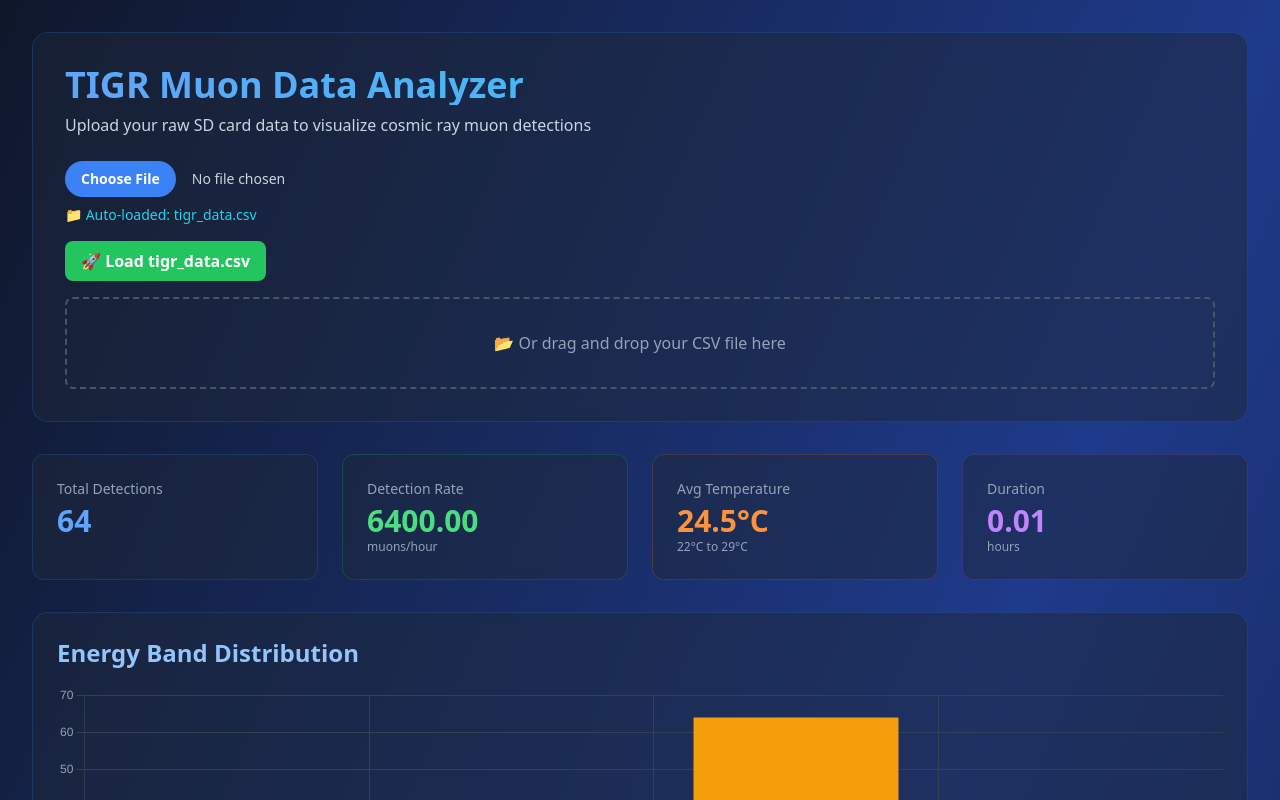
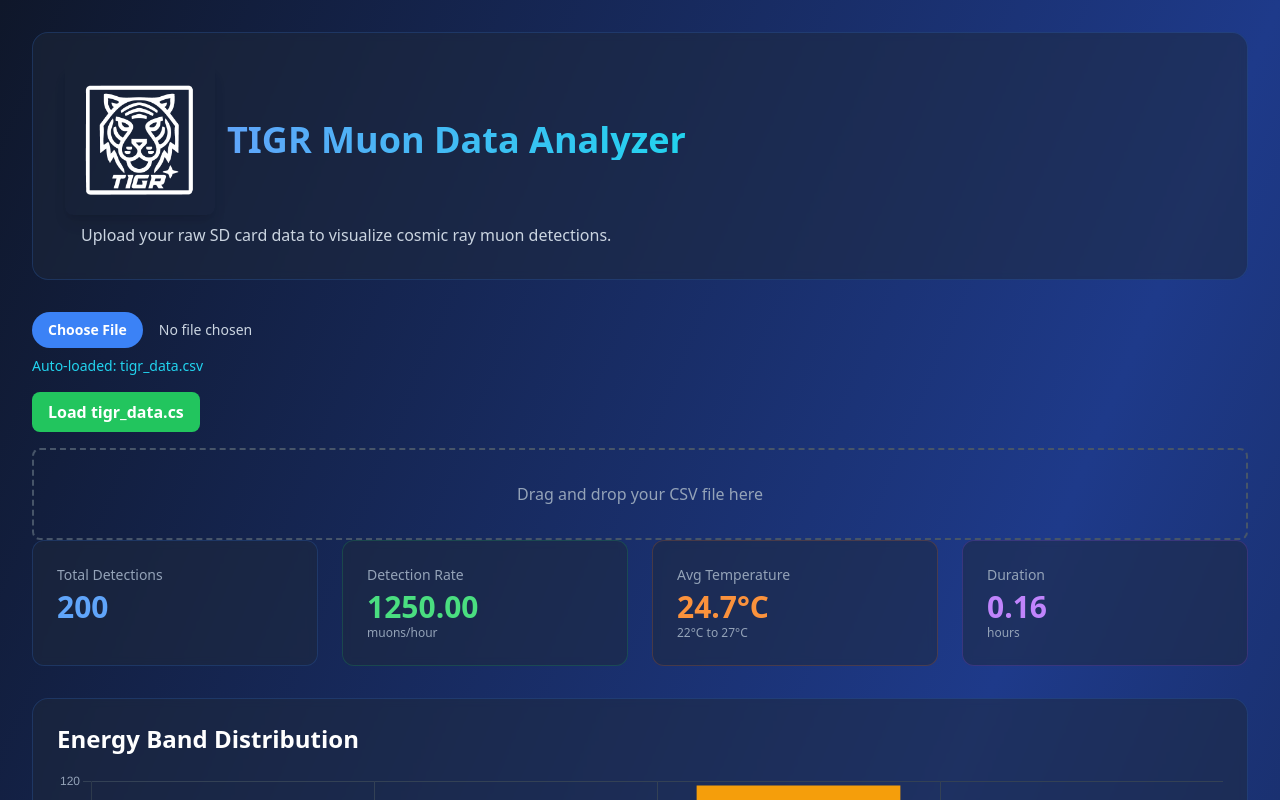
Before and after one commit to jpmcleese/ECE493-CosmicWatch, a plain HTML site: page TIGR/src/TIGRAnalyzer/tigr_analyzer_autoload.html in a window 1280 px wide. Shown: the top 800 px of the page. Drawn offline with nearby package versions, Linux system fonts and the light colour scheme.

Commit message:
TIGR Analyzer App Complete

```diff
--- a/TIGR/src/TIGRAnalyzer/tigr_analyzer_autoload.html
+++ b/TIGR/src/TIGRAnalyzer/tigr_analyzer_autoload.html
@@ -16,12 +16,17 @@
         <div class="max-w-7xl mx-auto">
             <!-- Header -->
             <div class="bg-slate-800/50 backdrop-blur-sm rounded-2xl p-6 md:p-8 mb-8 border border-blue-500/20">
-                <h1 class="text-3xl md:text-4xl font-bold text-transparent bg-clip-text bg-gradient-to-r from-blue-400 to-cyan-400 mb-2">
-                    TIGR Muon Data Analyzer
-                </h1>
-                <p class="text-slate-300 text-sm md:text-base">
-                    Upload your raw SD card data to visualize cosmic ray muon detections
+                <div class="flex items-center gap-3 mb-2">
+                    <img src="tigr_logo.png" alt="TIGR Logo" class="w-[150px] h-[150px] rounded-lg shadow-lg">
+                    <h1 class="text-3xl md:text-4xl font-bold text-transparent bg-clip-text bg-gradient-to-r from-blue-400 to-cyan-400">
+                         TIGR Muon Data Analyzer
+                    </h1>
+                </div>
+                <p class="text-slate-300 text-sm md:text-base ml-4">
+                    Upload your raw SD card data to visualize cosmic ray muon detections.
                 </p>
+        </div>
+
 
                 <div class="mt-6">
                     <input
@@ -43,12 +48,12 @@
                         class="mt-4 px-4 py-2 bg-green-500 text-white rounded-lg font-semibold hover:bg-green-600 transition"
                         style="display: none;"
                     >
-                        🚀 Load tigr_data.csv
+                        Load tigr_data.cs
                     </button>
 
                     <!-- Drop zone -->
                     <div id="dropZone" class="mt-4 border-2 border-dashed border-slate-600 rounded-lg p-8 text-center text-slate-400 hover:border-blue-500 hover:text-blue-400 transition cursor-pointer">
-                        📂 Or drag and drop your CSV file here
+                        Drag and drop your CSV file here
                     </div>
                 </div>
             </div>
@@ -83,7 +88,7 @@
             <div id="chartsContainer" class="hidden space-y-8">
                 <!-- Energy Distribution -->
                 <div class="bg-slate-800/50 backdrop-blur-sm rounded-2xl p-6 border border-blue-500/20">
-                    <h2 class="text-2xl font-bold text-blue-300 mb-4">Energy Band Distribution</h2>
+                    <h2 class="text-2xl font-bold text-white mb-4">Energy Band Distribution</h2>
                     <div class="chart-container">
                         <canvas id="bandChart"></canvas>
                     </div>
@@ -91,7 +96,7 @@
 
                 <!-- Detection Timeline -->
                 <div class="bg-slate-800/50 backdrop-blur-sm rounded-2xl p-6 border border-blue-500/20">
-                    <h2 class="text-2xl font-bold text-blue-300 mb-4">Detection Timeline</h2>
+                    <h2 class="text-2xl font-bold text-white mb-4">Detection Timeline</h2>
                     <div class="chart-container">
                         <canvas id="timelineChart"></canvas>
                     </div>
@@ -99,7 +104,7 @@
 
                 <!-- Temperature Chart -->
                 <div class="bg-slate-800/50 backdrop-blur-sm rounded-2xl p-6 border border-blue-500/20">
-                    <h2 class="text-2xl font-bold text-blue-300 mb-4">Temperature During Detections</h2>
+                    <h2 class="text-2xl font-bold text-white mb-4">Temperature During Detections</h2>
                     <div class="chart-container">
                         <canvas id="tempChart"></canvas>
                     </div>
@@ -107,7 +112,7 @@
 
                 <!-- Data Table -->
                 <div class="bg-slate-800/50 backdrop-blur-sm rounded-2xl p-6 border border-blue-500/20">
-                    <h2 class="text-2xl font-bold text-blue-300 mb-4">Recent Detections (Last 20)</h2>
+                    <h2 class="text-2xl font-bold text-white mb-4">Recent Detections (Last 20)</h2>
                     <div class="overflow-x-auto">
                         <table class="w-full text-sm text-left text-slate-300">
                             <thead class="text-xs uppercase bg-slate-700/50">
@@ -129,7 +134,7 @@
             <div id="noDataMessage" class="bg-slate-800/50 backdrop-blur-sm rounded-2xl p-12 border border-blue-500/20 text-center">
                 <div class="text-6xl mb-4">📊</div>
                 <h3 class="text-2xl font-bold text-slate-300 mb-2">No Data Loaded</h3>
-                <p class="text-slate-400 mb-6">Upload your TIGR SD card data file to see visualizations</p>
+                <p class="text-slate-400 mb-6">Upload your TIGR SD card data file to see visualizations.</p>
                 <div class="mt-6 text-left max-w-2xl mx-auto bg-slate-900/50 p-6 rounded-lg">
                     <p class="text-sm text-slate-400 mb-2 font-semibold">Expected CSV format:</p>
                     <code class="text-xs text-cyan-400 block whitespace-pre font-mono">Muon#,Band,Date,Time,TempC
@@ -397,7 +402,7 @@
                     const text = await response.text();
                     data = parseData(text);
                     if (data.length > 0) {
-                        document.getElementById('fileName').textContent = '📁 Auto-loaded: tigr_data.csv';
+                        document.getElementById('fileName').textContent = 'Auto-loaded: tigr_data.csv';
                         document.getElementById('fileName').classList.remove('hidden');
                         const stats = calculateStats(data);
                         updateUI(data, stats);
--- a/TIGR/src/TIGRAnalyzer/tigr_data.csv
+++ b/TIGR/src/TIGRAnalyzer/tigr_data.csv
@@ -1,65 +1,201 @@
 Muon#,Band,Date,Time,TempC
 0,3,2025-10-14,12:00:10,27
-1,3,2025-10-14,12:00:11,24
-2,3,2025-10-14,12:00:16,22
-3,3,2025-10-14,12:00:16,28
-4,3,2025-10-14,12:00:16,23
-5,3,2025-10-14,12:00:16,23
-6,3,2025-10-14,12:00:17,24
-7,3,2025-10-14,12:00:17,23
-8,3,2025-10-14,12:00:17,24
-9,3,2025-10-14,12:00:17,23
-10,3,2025-10-14,12:00:18,24
-11,3,2025-10-14,12:00:18,23
-12,3,2025-10-14,12:00:18,22
-13,3,2025-10-14,12:00:18,23
-14,3,2025-10-14,12:00:19,26
-15,3,2025-10-14,12:00:19,25
-16,3,2025-10-14,12:00:29,27
-17,3,2025-10-14,12:00:39,27
-18,3,2025-10-14,12:00:40,23
-19,3,2025-10-14,12:00:40,24
-20,3,2025-10-14,12:00:40,23
-21,3,2025-10-14,12:00:40,24
-22,3,2025-10-14,12:00:40,27
-23,3,2025-10-14,12:00:40,24
-24,3,2025-10-14,12:00:41,24
-25,3,2025-10-14,12:00:41,24
-26,3,2025-10-14,12:00:41,27
-27,3,2025-10-14,12:00:41,23
-28,3,2025-10-14,12:00:41,23
-29,3,2025-10-14,12:00:41,24
-30,3,2025-10-14,12:00:42,24
-31,3,2025-10-14,12:00:42,24
-32,3,2025-10-14,12:00:42,24
-33,3,2025-10-14,12:00:45,24
-34,3,2025-10-14,12:00:45,24
-35,3,2025-10-14,12:00:45,24
-36,3,2025-10-14,12:00:45,23
-37,3,2025-10-14,12:00:45,24
-38,3,2025-10-14,12:00:46,24
-39,3,2025-10-14,12:00:46,24
-40,3,2025-10-14,12:00:46,27
-41,3,2025-10-14,12:00:46,24
-42,3,2025-10-14,12:00:46,25
-43,3,2025-10-14,12:00:46,25
-44,3,2025-10-14,12:00:46,28
-45,3,2025-10-14,12:00:47,24
-46,3,2025-10-14,12:00:47,25
-47,3,2025-10-14,12:00:47,26
-48,3,2025-10-14,12:00:48,29
-49,3,2025-10-14,12:00:48,24
-50,3,2025-10-14,12:00:48,25
-51,3,2025-10-14,12:00:48,24
-52,3,2025-10-14,12:00:48,24
-53,3,2025-10-14,12:00:50,27
-54,3,2025-10-14,12:00:50,26
-55,3,2025-10-14,12:00:50,26
-56,3,2025-10-14,12:00:50,23
-57,3,2025-10-14,12:00:51,23
-58,3,2025-10-14,12:00:51,26
-59,3,2025-10-14,12:00:54,24
-60,3,2025-10-14,12:00:55,24
-61,3,2025-10-14,12:00:55,24
-62,3,2025-10-14,12:00:56,24
-63,3,2025-10-14,12:00:56,27
+1,2,2025-10-14,12:00:12,24
+2,3,2025-10-14,12:00:15,23
+3,1,2025-10-14,12:00:18,25
+4,3,2025-10-14,12:00:21,26
+5,4,2025-10-14,12:00:23,22
+6,2,2025-10-14,12:00:27,24
+7,3,2025-10-14,12:00:30,23
+8,1,2025-10-14,12:00:32,27
+9,3,2025-10-14,12:00:35,24
+10,3,2025-10-14,12:00:37,26
+11,2,2025-10-14,12:00:39,25
+12,3,2025-10-14,12:00:42,24
+13,4,2025-10-14,12:00:45,23
+14,3,2025-10-14,12:00:48,27
+15,3,2025-10-14,12:00:50,25
+16,2,2025-10-14,12:00:52,24
+17,3,2025-10-14,12:00:55,26
+18,1,2025-10-14,12:00:57,23
+19,3,2025-10-14,12:01:00,24
+20,3,2025-10-14,12:01:03,25
+21,2,2025-10-14,12:01:06,26
+22,3,2025-10-14,12:01:09,24
+23,1,2025-10-14,12:01:12,23
+24,3,2025-10-14,12:01:15,27
+25,4,2025-10-14,12:01:17,25
+26,3,2025-10-14,12:01:20,24
+27,2,2025-10-14,12:01:22,26
+28,3,2025-10-14,12:01:25,23
+29,1,2025-10-14,12:01:28,24
+30,3,2025-10-14,12:01:31,25
+31,3,2025-10-14,12:01:33,24
+32,2,2025-10-14,12:01:36,26
+33,3,2025-10-14,12:01:38,23
+34,4,2025-10-14,12:01:41,27
+35,3,2025-10-14,12:01:44,25
+36,3,2025-10-14,12:01:46,24
+37,2,2025-10-14,12:01:49,26
+38,3,2025-10-14,12:01:51,23
+39,1,2025-10-14,12:01:54,24
+40,3,2025-10-14,12:01:57,25
+41,3,2025-10-14,12:02:00,24
+42,2,2025-10-14,12:02:03,26
+43,3,2025-10-14,12:02:05,23
+44,4,2025-10-14,12:02:08,27
+45,3,2025-10-14,12:02:11,25
+46,3,2025-10-14,12:02:14,24
+47,2,2025-10-14,12:02:16,26
+48,3,2025-10-14,12:02:19,23
+49,1,2025-10-14,12:02:22,24
+50,3,2025-10-14,12:02:25,25
+51,3,2025-10-14,12:02:28,24
+52,2,2025-10-14,12:02:31,26
+53,3,2025-10-14,12:02:34,23
+54,4,2025-10-14,12:02:36,27
+55,3,2025-10-14,12:02:39,25
+56,3,2025-10-14,12:02:42,24
+57,2,2025-10-14,12:02:45,26
+58,3,2025-10-14,12:02:48,23
+59,1,2025-10-14,12:02:51,24
+60,3,2025-10-14,12:02:54,25
+61,3,2025-10-14,12:02:57,24
+62,2,2025-10-14,12:03:00,26
+63,3,2025-10-14,12:03:03,23
+64,4,2025-10-14,12:03:06,27
+65,3,2025-10-14,12:03:09,25
+66,3,2025-10-14,12:03:12,24
+67,2,2025-10-14,12:03:15,26
+68,3,2025-10-14,12:03:18,23
+69,1,2025-10-14,12:03:21,24
+70,3,2025-10-14,12:03:24,25
+71,3,2025-10-14,12:03:27,24
+72,2,2025-10-14,12:03:30,26
+73,3,2025-10-14,12:03:33,23
+74,4,2025-10-14,12:03:36,27
+75,3,2025-10-14,12:03:39,25
+76,3,2025-10-14,12:03:42,24
+77,2,2025-10-14,12:03:45,26
+78,3,2025-10-14,12:03:48,23
+79,1,2025-10-14,12:03:51,24
+80,3,2025-10-14,12:03:54,25
+81,3,2025-10-14,12:03:57,24
+82,2,2025-10-14,12:04:00,26
+83,3,2025-10-14,12:04:03,23
+84,4,2025-10-14,12:04:06,27
+85,3,2025-10-14,12:04:09,25
+86,3,2025-10-14,12:04:12,24
+87,2,2025-10-14,12:04:15,26
+88,3,2025-10-14,12:04:18,23
+89,1,2025-10-14,12:04:21,24
+90,3,2025-10-14,12:04:24,25
+91,3,2025-10-14,12:04:27,24
+92,2,2025-10-14,12:04:30,26
+93,3,2025-10-14,12:04:33,23
+94,4,2025-10-14,12:04:36,27
+95,3,2025-10-14,12:04:39,25
+96,3,2025-10-14,12:04:42,24
+97,2,2025-10-14,12:04:45,26
+98,3,2025-10-14,12:04:48,23
+99,1,2025-10-14,12:04:51,24
+100,3,2025-10-14,12:04:54,25
+101,3,2025-10-14,12:04:57,24
+102,2,2025-10-14,12:05:00,26
+103,3,2025-10-14,12:05:03,23
+104,4,2025-10-14,12:05:06,27
+105,3,2025-10-14,12:05:09,25
+106,3,2025-10-14,12:05:12,24
+107,2,2025-10-14,12:05:15,26
+108,3,2025-10-14,12:05:18,23
+109,1,2025-10-14,12:05:21,24
+110,3,2025-10-14,12:05:24,25
+111,3,2025-10-14,12:05:27,24
+112,2,2025-10-14,12:05:30,26
+113,3,2025-10-14,12:05:33,23
+114,4,2025-10-14,12:05:36,27
+115,3,2025-10-14,12:05:39,25
+116,3,2025-10-14,12:05:42,24
+117,2,2025-10-14,12:05:45,26
+118,3,2025-10-14,12:05:48,23
+119,1,2025-10-14,12:05:51,24
+120,3,2025-10-14,12:05:54,25
+121,3,2025-10-14,12:05:57,24
+122,2,2025-10-14,12:06:00,26
+123,3,2025-10-14,12:06:03,23
+124,4,2025-10-14,12:06:06,27
+125,3,2025-10-14,12:06:09,25
+126,3,2025-10-14,12:06:12,24
+127,2,2025-10-14,12:06:15,26
+128,3,2025-10-14,12:06:18,23
+129,1,2025-10-14,12:06:21,24
+130,3,2025-10-14,12:06:24,25
+131,3,2025-10-14,12:06:27,24
+132,2,2025-10-14,12:06:30,26
+133,3,2025-10-14,12:06:33,23
+134,4,2025-10-14,12:06:36,27
+135,3,2025-10-14,12:06:39,25
+136,3,2025-10-14,12:06:42,24
+137,2,2025-10-14,12:06:45,26
+138,3,2025-10-14,12:06:48,23
+139,1,2025-10-14,12:06:51,24
+140,3,2025-10-14,12:06:54,25
+141,3,2025-10-14,12:06:57,24
+142,2,2025-10-14,12:07:00,26
+143,3,2025-10-14,12:07:03,23
+144,4,2025-10-14,12:07:06,27
+145,3,2025-10-14,12:07:09,25
+146,3,2025-10-14,12:07:12,24
+147,2,2025-10-14,12:07:15,26
+148,3,2025-10-14,12:07:18,23
+149,1,2025-10-14,12:07:21,24
+150,3,2025-10-14,12:07:24,25
+151,3,2025-10-14,12:07:27,24
+152,2,2025-10-14,12:07:30,26
+153,3,2025-10-14,12:07:33,23
+154,4,2025-10-14,12:07:36,27
+155,3,2025-10-14,12:07:39,25
+156,3,2025-10-14,12:07:42,24
+157,2,2025-10-14,12:07:45,26
+158,3,2025-10-14,12:07:48,23
+159,1,2025-10-14,12:07:51,24
+160,3,2025-10-14,12:07:54,25
+161,3,2025-10-14,12:07:57,24
+162,2,2025-10-14,12:08:00,26
+163,3,2025-10-14,12:08:03,23
+164,4,2025-10-14,12:08:06,27
+165,3,2025-10-14,12:08:09,25
+166,3,2025-10-14,12:08:12,24
+167,2,2025-10-14,12:08:15,26
+168,3,2025-10-14,12:08:18,23
+169,1,2025-10-14,12:08:21,24
+170,3,2025-10-14,12:08:24,25
+171,3,2025-10-14,12:08:27,24
+172,2,2025-10-14,12:08:30,26
+173,3,2025-10-14,12:08:33,23
+174,4,2025-10-14,12:08:36,27
+175,3,2025-10-14,12:08:39,25
+176,3,2025-10-14,12:08:42,24
+177,2,2025-10-14,12:08:45,26
+178,3,2025-10-14,12:08:48,23
+179,1,2025-10-14,12:08:51,24
+180,3,2025-10-14,12:08:54,25
+181,3,2025-10-14,12:08:57,24
+182,2,2025-10-14,12:09:00,26
+183,3,2025-10-14,12:09:03,23
+184,4,2025-10-14,12:09:06,27
+185,3,2025-10-14,12:09:09,25
+186,3,2025-10-14,12:09:12,24
+187,2,2025-10-14,12:09:15,26
+188,3,2025-10-14,12:09:18,23
+189,1,2025-10-14,12:09:21,24
+190,3,2025-10-14,12:09:24,25
+191,3,2025-10-14,12:09:27,24
+192,2,2025-10-14,12:09:30,26
+193,3,2025-10-14,12:09:33,23
+194,4,2025-10-14,12:09:36,27
+195,3,2025-10-14,12:09:39,25
+196,3,2025-10-14,12:09:42,24
+197,2,2025-10-14,12:09:45,26
+198,3,2025-10-14,12:09:48,23
+199,1,2025-10-14,12:09:51,24
```
